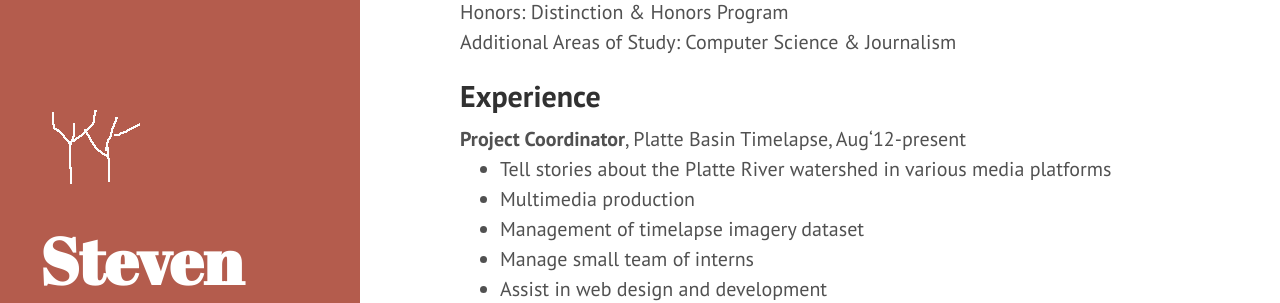
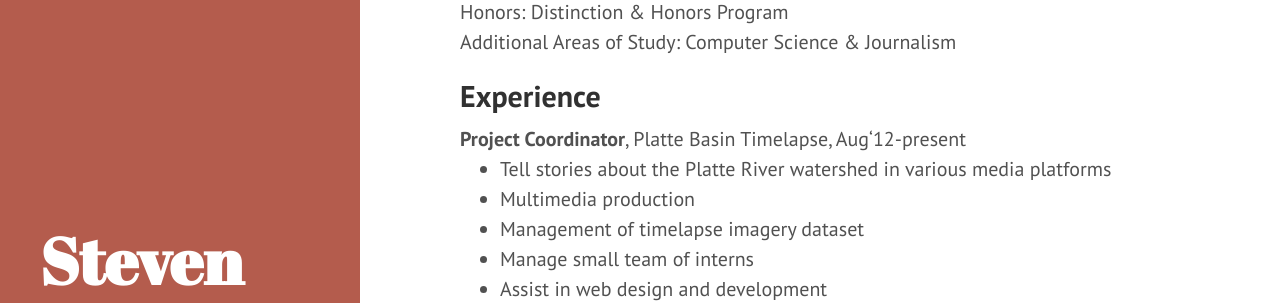
Before and after one commit to stvnspchr/stvnspchr.github.io, a Jekyll site: the page built from resume/index.html, in a window 1280 px wide. Shown: the part 271-574 px from the top of the page. Built offline with Jekyll 4.4.1, drawn with Linux system fonts in a browser that asks for light colours; Markdown is read by kramdown in place of the engine named in the settings.

Commit message:
Delete sidebar image

```diff
--- a/_includes/sidebar.html
+++ b/_includes/sidebar.html
@@ -1,6 +1,5 @@
 <div class="sidebar">
   <div class="poole-container sidebar-sticky">
-    <img src="{{ site.baseurl }}public/grass.png" alt="">
     <div class="sidebar-about">
       <h1>
         <a href="{{ site.baseurl }}">
```
